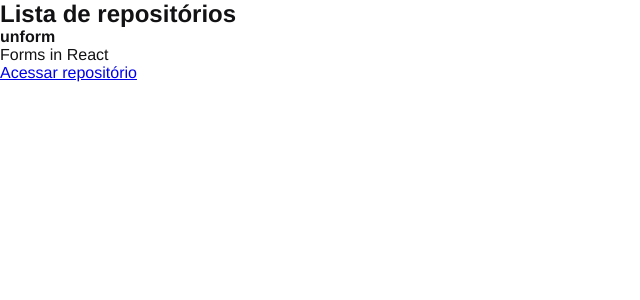
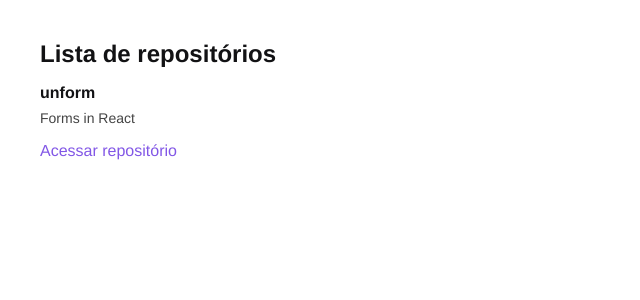
Before and after one commit to carlos-novaes/github-explorer, a React app: page / in a window 1280 px wide. Shown: the top 300 px of the page, without its empty margins (0-640 px from the left). Built offline with nearby package versions, Linux system fonts and the light colour scheme.

Commit message:
adicionando estilização na lista de repositórios

```diff
--- a/src/components/RepositoryList.jsx
+++ b/src/components/RepositoryList.jsx
@@ -1,4 +1,6 @@
 import { RepositoryItem } from './RepositoryItem';
+
+import '../styles/repositories.scss';
 
 export function RepositoryList() {
   return (
--- /dev/null
+++ b/src/styles/repositories.scss
@@ -0,0 +1,30 @@
+section.repository-list {
+  margin: 40px;
+
+  h1 {
+    margin-bottom: 16px;
+  }
+
+  ul {
+    list-style: none;
+
+    li {
+      & + {
+        margin-top: 20px;
+      }
+
+      p {
+        font-size: 14px;
+        color: #444;
+        margin-top: 8px;
+      }
+
+      a {
+        display: inline-block;
+        margin-top: 16px;
+        text-decoration: none;
+        color: #8257e6;
+      }
+    }
+  }
+}
```
